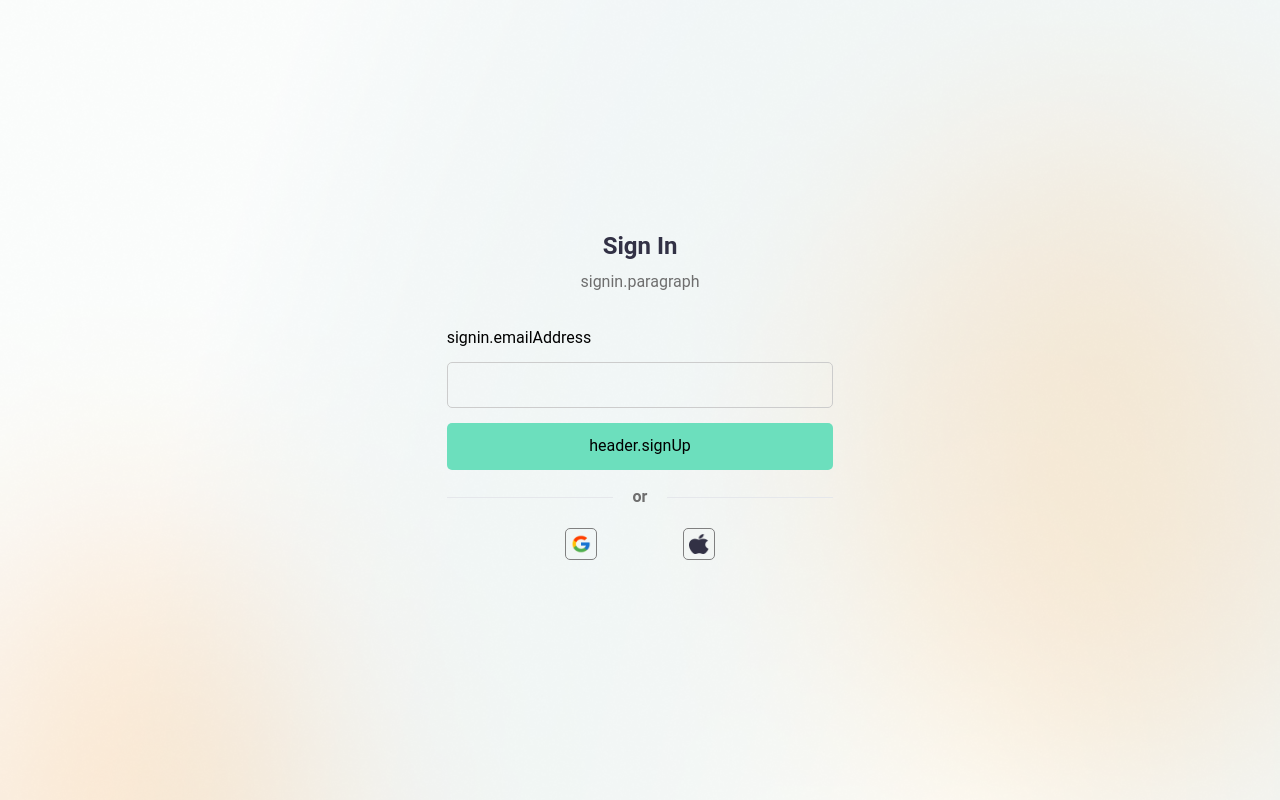
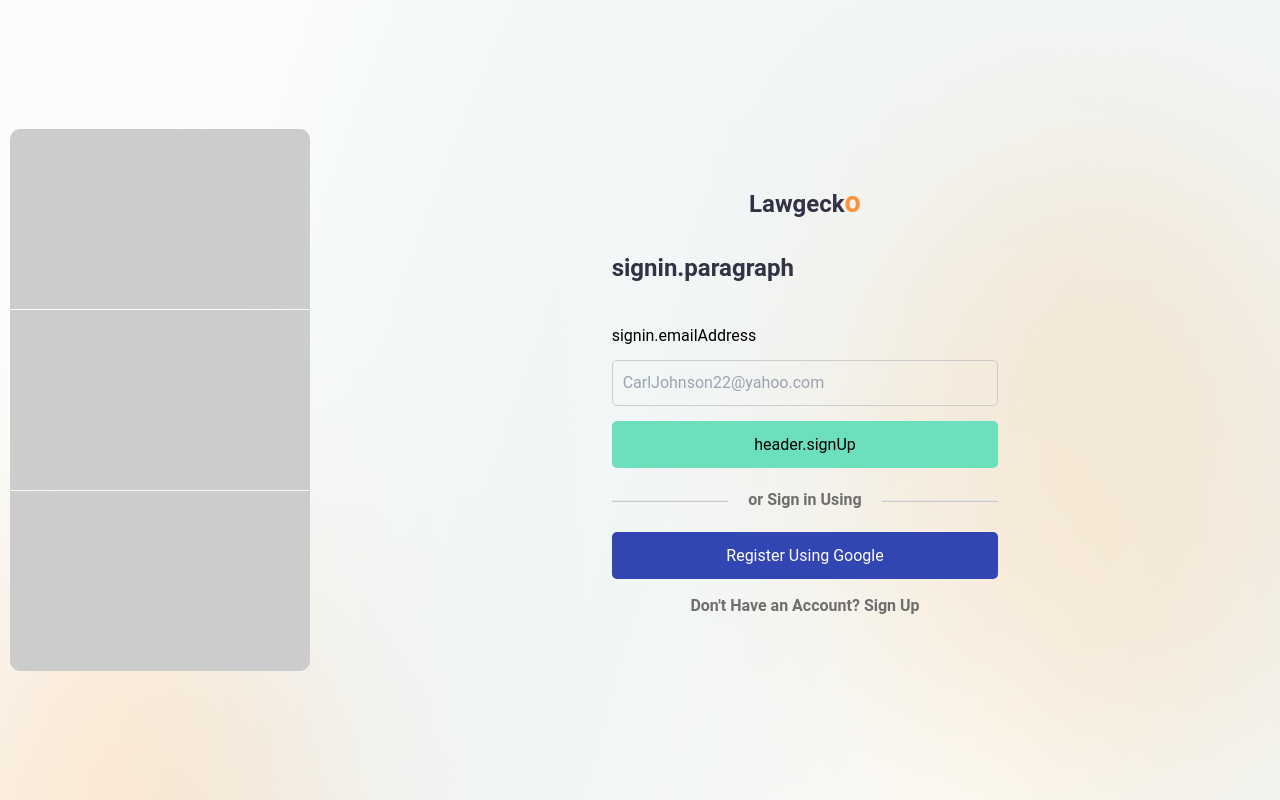
Before and after one commit to lawgeckobyglappy/lawgecko-frontend, a Vue app: page /signin in a window 1280 px wide. Built offline with nearby package versions, Linux system fonts and the light colour scheme; no server answers; what vue3-google-login would draw is missing.

Commit message:
Resolving error

```diff
--- a/src/locales/en.json
+++ b/src/locales/en.json
@@ -93,7 +93,7 @@
   },
 
   "signin":{
-    "paragraph":"Enter your email address to login",
+    "paragraph":"Sign in into your Account",
     "emailAddress": "Email Address"
   }
 }
--- a/src/views/SignIn.vue
+++ b/src/views/SignIn.vue
@@ -1,18 +1,27 @@
 <template>
     <div class="signin-container">
         <div class="signin-inner-container">
-            <h1 class="mb-2 text-heading-text font-bold text-2xl">Sign In</h1>
-            <p class=" text-center text-md mb-8 text-light-dark-text">{{$t('signin.paragraph')}}</p>
+
+            <div class="image-container">
+                <div class="image rounded-top"></div> <!-- First div with rounded top -->
+                <div class="image"></div> <!-- Second div (no rounded borders) -->
+                <div class="image rounded-bottom"></div> <!-- Third div with rounded bottom -->
+            </div>
+
+        <div class="form-content">
+            <h1 class="mb-8 mt-1 text-heading-text font-bold text-2xl">Lawgeck<span class="text-orange-400"><span class="big-o">o</span></span></h1>
+            <p class="mb-10 text-heading-text font-bold text-2xl">{{$t('signin.paragraph')}}</p>
             <div class="form">
                 <form @submit.prevent="submit">
                     <div :class="{ 'error': form.emailAddressError }">
                         <label>{{$t('signin.emailAddress')}}</label>
-                        <input v-model="form.emailAddress" class="w-full mt-3 " />
+                        <input v-model="form.emailAddress" class="w-full mt-3 " placeholder="CarlJohnson22@yahoo.com" />
                     </div>
-                    <button type="submit" class="hover:-translate-y-1 transition-all bg-btn-green cursor-pointer">
+                    <button type="submit" class="mb-5 hover:-translate-y-1 transition-all bg-btn-green cursor-pointer">
                         <p v-if="!loading">{{ $t("header.signUp") }}</p>
                         <ButtonSpinner v-else />
                     </button>
+
                 </form>
                 <PopUp v-if="popupTrigger">
                     <fa-icon :icon="['fas', 'envelope-open-text']" size="2xl" style="color: #6CDFBD;" class="my-3" />
@@ -25,19 +34,18 @@
                 <div class="hr">
                     <hr/>
                 </div>
-                <p class="or-text">or</p>
+                <p class="mb-5 or-text">or Sign in Using</p>
                 <div class="hr">
                     <hr/>
                 </div>
             </div>
-            <div class="auth">
-                <button id="google-btn" @click="googleAuth">
-                    <img src="../assets/images/google.png"/>
-                </button>
-                <button id="apple-btn">
-                    <img src="../assets/images/apple.png"/>
-                </button>
+            <button class="google-button" @click="registerUsingGoogle">
+                Register Using Google
+            </button>
+            <div class="signin-link">
+                <p class="text-center">Don't Have an Account? <a href="SignUp">Sign Up</a></p>
             </div>
+        </div>
         </div>
     </div>
 </template>
@@ -133,8 +141,38 @@ export default {
     min-height: 100vh;
 }
 .signin-inner-container{
-    min-width: 400px;
-    padding: 20px;
+    display: flex;
+    align-items: center;
+    width: 100%;
+}
+.form-content {
+  display: flex;
+  flex-direction: column;
+  margin: auto;
+}
+/* Images*/
+.image-container {
+  display: flex;
+  flex-direction: column;
+  margin-right: 20px;
+  margin-left: 10px;
+}
+
+.image {
+  width: 300px;
+  height: 180px;
+  background-color: #ccc;
+  margin-bottom: 1px;
+}
+
+.rounded-top {
+  border-top-left-radius: 10px;
+  border-top-right-radius: 10px;
+}
+
+.rounded-bottom {
+  border-bottom-left-radius: 10px;
+  border-bottom-right-radius: 10px;
 }
 .signin-inner-container h1 {
     text-align: center;
@@ -193,4 +231,35 @@ export default {
 .error input{
     border-color: red;
 }
+.big-o {
+    font-size: 1.2em;
+  }
+  .google-button {
+    background-color: rgb(49, 69, 179);
+    color: white;
+    border: none;
+    display: flex;
+    align-items: center;
+    justify-content: center;
+    width: 100%;
+    height: 47px;
+    padding: 10px;
+    border-radius: 5px;
+    margin-bottom: 15px;
+    cursor: pointer;
+  }
+  .signin-link{
+    font-weight: 600;
+    color: #6E6E6E;
+  }
+  @media (max-width: 768px) {
+  .image-container {
+    display: none;
+  }
+  .form-content {
+    display: flex;
+    flex-direction: column;
+    margin-top: -200px;
+    }
+}
 </style>
```
